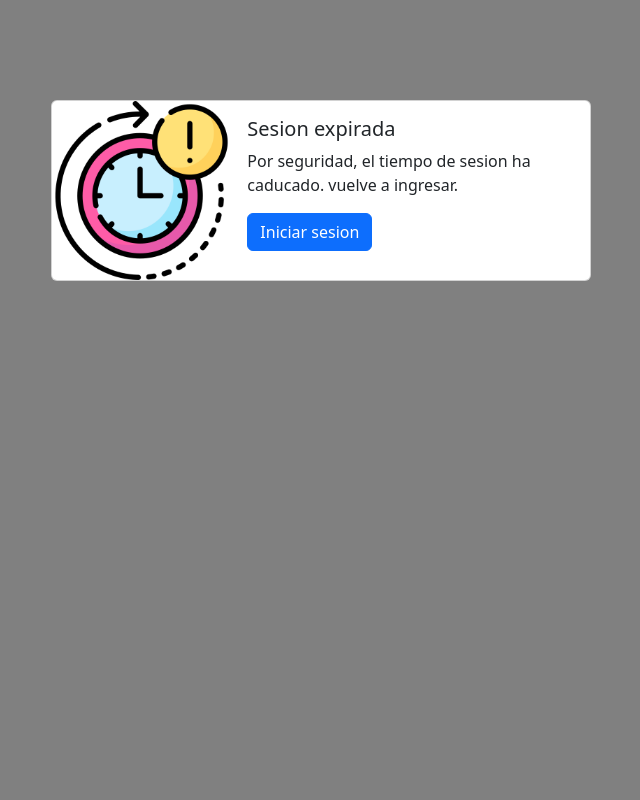
After one commit to armandovv/sistema_para_usuarios, a PHP site: page /conexionphp/ended_sesion.php in a window 1280 px wide. The commit adds this page. Shown: the whole page, without its empty margins (319-959 px from the left). Run offline with PHP 8.4, Linux system fonts and the light colour scheme.

Commit message:
modificacion expiracion sesion

```diff
--- a/conexionphp/certificado.php
+++ b/conexionphp/certificado.php
@@ -72,8 +72,7 @@ if(isset($_SESSION['time']) ) {
           //Destruimos sesión.
           session_destroy();
           //Redirigimos pagina.
-          echo "<script> alert('Se cerro la sesion por inactividad');window.location= '../login.php' </script>";
-
+          header('location: ended_sesion.php');
           exit();
 
 } else {
--- a/conexionphp/certificado2.php
+++ b/conexionphp/certificado2.php
@@ -68,7 +68,7 @@ if(isset($_SESSION['time']) ) {
           //Destruimos sesión.
           session_destroy();
           //Redirigimos pagina.
-          echo "<script> alert('Se cerro la sesion por inactividad');window.location= '../login.php' </script>";
+          header('location: ../conexionphp/ended_sesion.php');
 
           exit();
 
--- /dev/null
+++ b/conexionphp/ended_sesion.php
@@ -0,0 +1,54 @@
+<!DOCTYPE html>
+<html lang="en">
+<head>
+    <meta charset="UTF-8">
+    <meta name="viewport" content="width=device-width, initial-scale=1.0">
+    <title>Sesion terminada</title>
+    <link href="https://cdn.jsdelivr.net/npm/bootstrap@5.3.1/dist/css/bootstrap.min.css" rel="stylesheet" integrity="sha384-4bw+/aepP/YC94hEpVNVgiZdgIC5+VKNBQNGCHeKRQN+PtmoHDEXuppvnDJzQIu9" crossorigin="anonymous">
+<style>
+  body{
+    background-color:gray;
+	background-repeat: no-repeat;
+    background-size: cover;
+    height: 100vh;
+    background-size: cover;
+
+
+
+  }
+
+.mb-3{
+margin-left: auto;
+margin-right: auto;
+position: relative;
+top: 100px;
+
+}
+
+
+
+
+
+
+
+</style>
+
+
+</head>
+<div class="card mb-3" style="max-width: 540px;">
+  <div class="row g-0">
+    <div class="col-md-4">
+      <img src="../images/limite-de-tiempo.png" class="img-fluid rounded-start" alt="...">
+    </div>
+    <div class="col-md-8">
+      <div class="card-body">
+        <h5 class="card-title">Sesion expirada</h5>
+        <p class="card-text">Por seguridad, el tiempo de sesion ha caducado. vuelve a ingresar.</p>
+        <p class="card-text"><a href="../login.php" class="btn btn-primary">Iniciar sesion</a></p>
+      </div>
+    </div>
+  </div>
+</div>
+<script src="https://cdn.jsdelivr.net/npm/bootstrap@5.3.1/dist/js/bootstrap.bundle.min.js" integrity="sha384-HwwvtgBNo3bZJJLYd8oVXjrBZt8cqVSpeBNS5n7C8IVInixGAoxmnlMuBnhbgrkm" crossorigin="anonymous"></script>
+</body>
+</html>
--- a/conexionphp/mostrarmovimientos.php
+++ b/conexionphp/mostrarmovimientos.php
@@ -108,7 +108,7 @@ if(isset($_SESSION['time']) ) {
 			//Destruimos sesión.
 			session_destroy();
 			//Redirigimos pagina.
-			echo "<script> alert('Se cerro la sesion por inactividad');window.location= '../login.php' </script>";
+			header('location: ../conexionphp/ended_sesion.php');
 
 			exit();
 
--- a/conexionphp/mostrarmovimientosxmes.php
+++ b/conexionphp/mostrarmovimientosxmes.php
@@ -110,7 +110,7 @@ else { echo' <script>alert("NO HAY MOVIMIENTOS PARA  '.strtoupper($monthName).'"
           //Destruimos sesión.
           session_destroy();
           //Redirigimos pagina.
-          echo "<script> alert('Se cerro la sesion por inactividad');window.location= '../login.php' </script>";
+          header('location: ended_sesion.php');
 
           exit();
 
--- a/conexionphp/perfil.php
+++ b/conexionphp/perfil.php
@@ -34,7 +34,7 @@ $mostrar=mysqli_fetch_array($result);
             //Destruimos sesión.
             session_destroy();
             //Redirigimos pagina.
-            echo "<script> alert('Se cerro la sesion por inactividad');window.location= '../login.php' </script>";
+            header('location: ended_sesion.php');
 
             exit();
 
--- a/paginashtml/actualizar_datos.php
+++ b/paginashtml/actualizar_datos.php
@@ -30,7 +30,7 @@ if(isset($_SESSION['time']) ) {
           //Destruimos sesión.
           session_destroy();
           //Redirigimos pagina.
-          echo "<script> alert('Se cerro la sesion por inactividad');window.location= '../login.php' </script>";
+          header('location: ../conexionphp/ended_sesion.php');
 
           exit();
 
--- a/paginashtml/formpagos.php
+++ b/paginashtml/formpagos.php
@@ -30,7 +30,7 @@ if(isset($_SESSION['time']) ) {
           //Destruimos sesión.
           session_destroy();
           //Redirigimos pagina.
-          echo "<script> alert('Se cerro la sesion por inactividad');window.location= '../login.php' </script>";
+          header('location: ../conexionphp/ended_sesion.php');
 
           exit();
 
--- a/paginashtml/formpass.php
+++ b/paginashtml/formpass.php
@@ -30,7 +30,7 @@ if(isset($_SESSION['time']) ) {
           //Destruimos sesión.
           session_destroy();
           //Redirigimos pagina.
-          echo "<script> alert('Se cerro la sesion por inactividad');window.location= '../login.php' </script>";
+          header('location: ../conexionphp/ended_sesion.php');
 
           exit();
 
--- a/paginashtml/main.php
+++ b/paginashtml/main.php
@@ -37,7 +37,7 @@ if(isset($_SESSION['time']) ) {
           //Destruimos sesión.
           session_destroy();
           //Redirigimos pagina.
-          echo "<script> alert('Se cerro la sesion por inactividad');window.location= '../login.php' </script>";
+          header('location: ../conexionphp/ended_sesion.php');
 
           exit();
 
```
Also changed, not shown: images/limite-de-tiempo.png (added).
